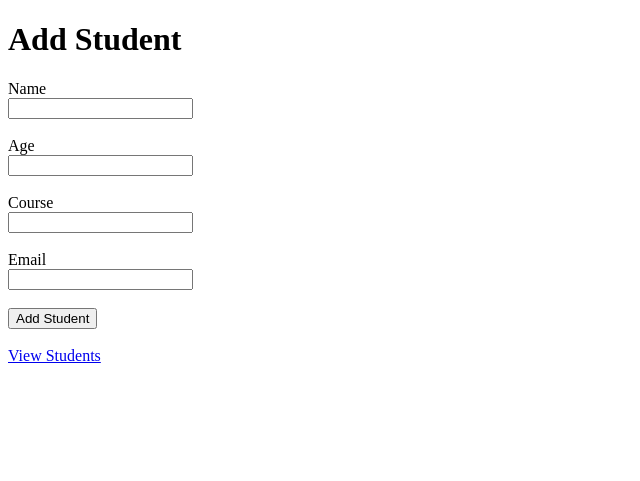
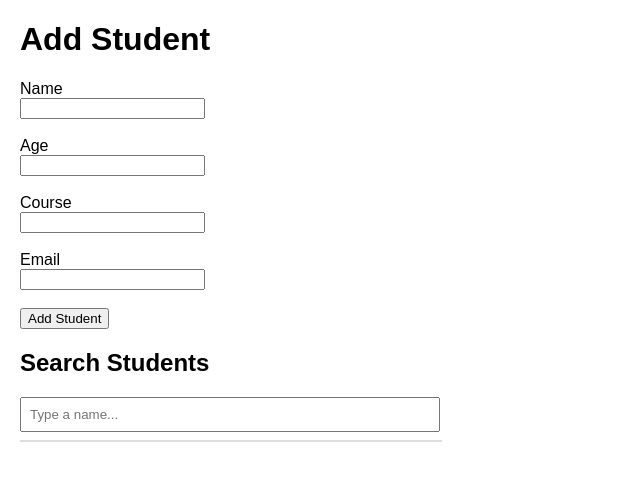
Before and after one commit to sanyampat/assignment-2, a Flask app: page / in a window 1280 px wide. Shown: the top 481 px of the page, without its empty margins (0-640 px from the left). Run offline with Flask 3, Linux system fonts and the light colour scheme; some libraries are stand-ins or nearby versions.

Commit message:
new edit

```diff
--- a/app.py
+++ b/app.py
@@ -1,46 +1,36 @@
 import os
 import psycopg2
-from flask import Flask, render_template, request, redirect
+from flask import Flask, render_template, request, redirect, jsonify
 
 app = Flask(__name__)
 
 DATABASE_URL = os.getenv("DATABASE_URL")
 
-
 def get_connection():
-    # Fix Render postgres:// compatibility
-    if DATABASE_URL.startswith("postgres://"):
-        db_url = DATABASE_URL.replace("postgres://", "postgresql://", 1)
-    else:
-        db_url = DATABASE_URL
-
-    return psycopg2.connect(db_url)
+    return psycopg2.connect(DATABASE_URL)
 
 
 def create_table():
-    try:
-        conn = get_connection()
-        cur = conn.cursor()
-
-        cur.execute("""
-        CREATE TABLE IF NOT EXISTS students (
-            id SERIAL PRIMARY KEY,
-            name TEXT,
-            age INT,
-            course TEXT,
-            email TEXT
-        )
-        """)
-
-        conn.commit()
-        cur.close()
-        conn.close()
-
-    except Exception as e:
-        print("Database connection error:", e)
 
 
-# Run table creation when app starts
+    conn = get_connection()
+    cur = conn.cursor()
+
+    cur.execute("""
+    CREATE TABLE IF NOT EXISTS students (
+        id SERIAL PRIMARY KEY,
+        name TEXT,
+        age INT,
+        course TEXT,
+        email TEXT
+    )
+    """)
+
+    conn.commit()
+    cur.close()
+    conn.close()
+
+
 create_table()
 
 
@@ -79,6 +69,7 @@ def view_students():
     cur = conn.cursor()
 
     cur.execute("SELECT * FROM students")
+
     students = cur.fetchall()
 
     cur.close()
@@ -87,6 +78,26 @@ def view_students():
     return render_template("students.html", students=students)
 
 
+@app.route("/search")
+def search_students():
+    q = request.args.get("q", "").strip()
+
+    conn = get_connection()
+    cur = conn.cursor()
+
+    cur.execute("SELECT * FROM students WHERE name ILIKE %s LIMIT 50", (f"%{q}%",))
+    rows = cur.fetchall()
+
+    cur.close()
+    conn.close()
+
+    students = [
+        {"id": r[0], "name": r[1], "age": r[2], "course": r[3], "email": r[4]}
+        for r in rows
+    ]
+
+    return jsonify(students)
+
+
 if __name__ == "__main__":
-    port = int(os.environ.get("PORT", 10000))
-    app.run(host="0.0.0.0", port=port)
+    app.run(host="0.0.0.0", port=10000)
--- a/templates/index.html
+++ b/templates/index.html
@@ -2,7 +2,22 @@
 <html>
 
 <head>
+    <meta charset="utf-8">
+    <meta name="viewport" content="width=device-width, initial-scale=1">
     <title>Add Student</title>
+    <style>
+        body { font-family: Arial, sans-serif; margin: 20px; }
+        .search-box { margin-top: 20px; }
+        #results { margin-top: 8px; border: 1px solid #ddd; max-width: 420px; }
+        .result-item { padding: 8px; cursor: pointer; border-bottom: 1px solid #eee; }
+        .result-item:hover { background:#f5f5f5; }
+
+        /* Modal */
+        .modal { display: none; position: fixed; z-index: 1000; left: 0; top: 0; width: 100%; height: 100%; overflow: auto; background-color: rgba(0,0,0,0.4); }
+        .modal-content { background-color: #fff; margin: 10% auto; padding: 20px; border: 1px solid #888; width: 90%; max-width: 480px; border-radius: 6px; }
+        .close { float: right; font-size: 20px; cursor: pointer; }
+        .field { margin-bottom: 8px; }
+    </style>
 </head>
 
 <body>
@@ -27,9 +42,68 @@
 
     </form>
 
-<br>
+    <div class="search-box">
+        <h2>Search Students</h2>
+        <input id="searchInput" type="search" placeholder="Type a name..." style="width:420px;padding:8px;">
+        <div id="results" role="list"></div>
+    </div>
 
-<a href="/students">View Students</a>
+    <!-- Modal -->
+    <div id="studentModal" class="modal">
+        <div class="modal-content">
+            <span id="closeBtn" class="close">&times;</span>
+            <h3 id="modalName">Student</h3>
+            <div class="field"><strong>Age:</strong> <span id="modalAge"></span></div>
+            <div class="field"><strong>Course:</strong> <span id="modalCourse"></span></div>
+            <div class="field"><strong>Email:</strong> <span id="modalEmail"></span></div>
+        </div>
+    </div>
+
+    <script>
+        const input = document.getElementById('searchInput');
+        const results = document.getElementById('results');
+        const modal = document.getElementById('studentModal');
+        const closeBtn = document.getElementById('closeBtn');
+
+        let timeout = null;
+
+        input.addEventListener('input', () => {
+            clearTimeout(timeout);
+            const q = input.value.trim();
+            if (!q) { results.innerHTML = ''; return; }
+            timeout = setTimeout(() => doSearch(q), 250);
+        });
+
+        function doSearch(q) {
+            fetch('/search?q=' + encodeURIComponent(q))
+                .then(r => r.json())
+                .then(data => renderResults(data))
+                .catch(err => { console.error(err); results.innerHTML = '' });
+        }
+
+        function renderResults(list) {
+            if (!list || list.length === 0) { results.innerHTML = '<div style="padding:8px;color:#666">No results</div>'; return; }
+            results.innerHTML = '';
+            list.forEach(s => {
+                const div = document.createElement('div');
+                div.className = 'result-item';
+                div.textContent = s.name + (s.course ? ' — ' + s.course : '');
+                div.addEventListener('click', () => showModal(s));
+                results.appendChild(div);
+            });
+        }
+
+        function showModal(s) {
+            document.getElementById('modalName').textContent = s.name || '';
+            document.getElementById('modalAge').textContent = s.age ?? '';
+            document.getElementById('modalCourse').textContent = s.course || '';
+            document.getElementById('modalEmail').textContent = s.email || '';
+            modal.style.display = 'block';
+        }
+
+        closeBtn.addEventListener('click', () => modal.style.display = 'none');
+        window.addEventListener('click', (e) => { if (e.target === modal) modal.style.display = 'none'; });
+    </script>
 
 </body>
 
```
Lines whose indentation alone changed are shown as unchanged.
